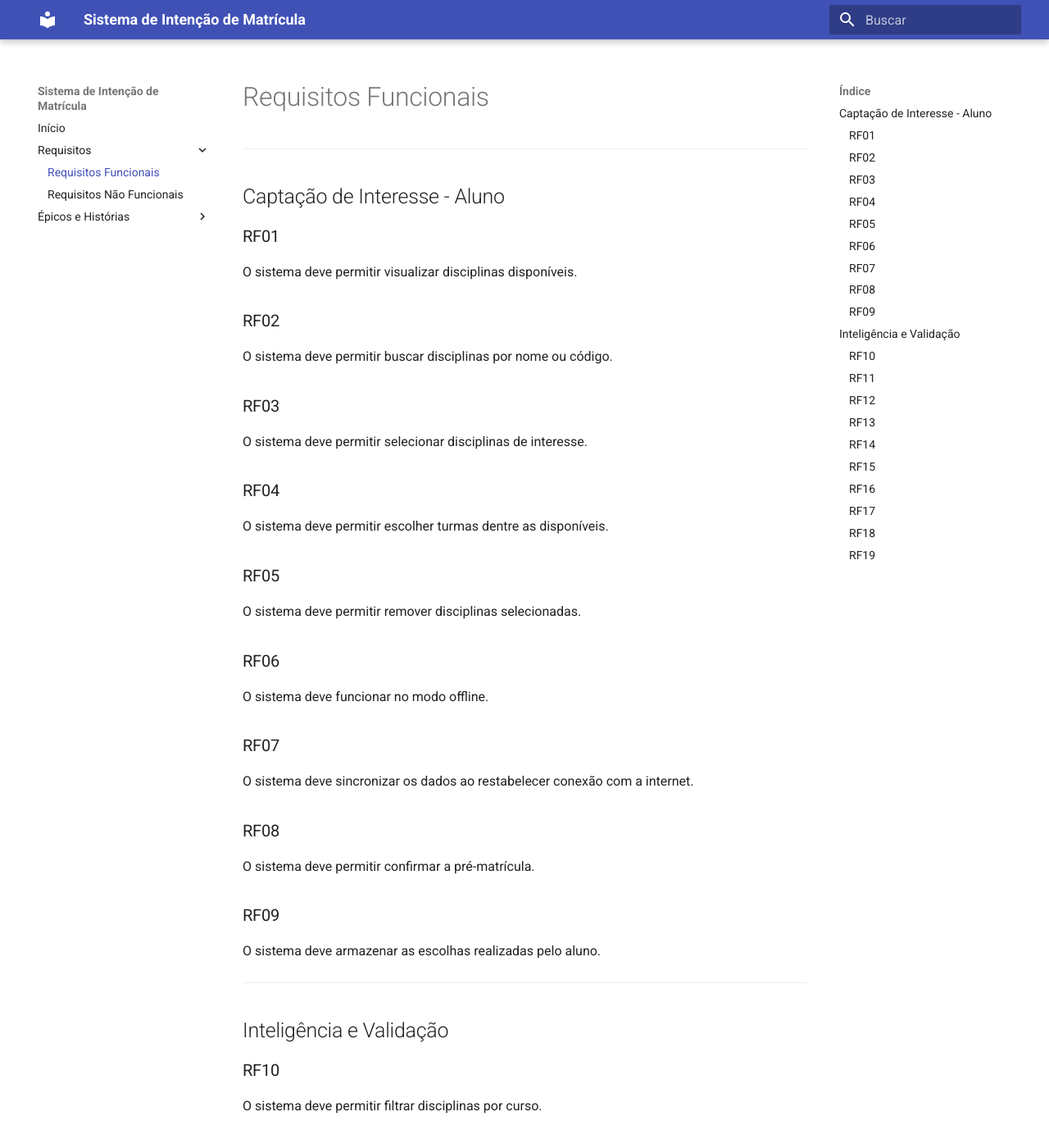
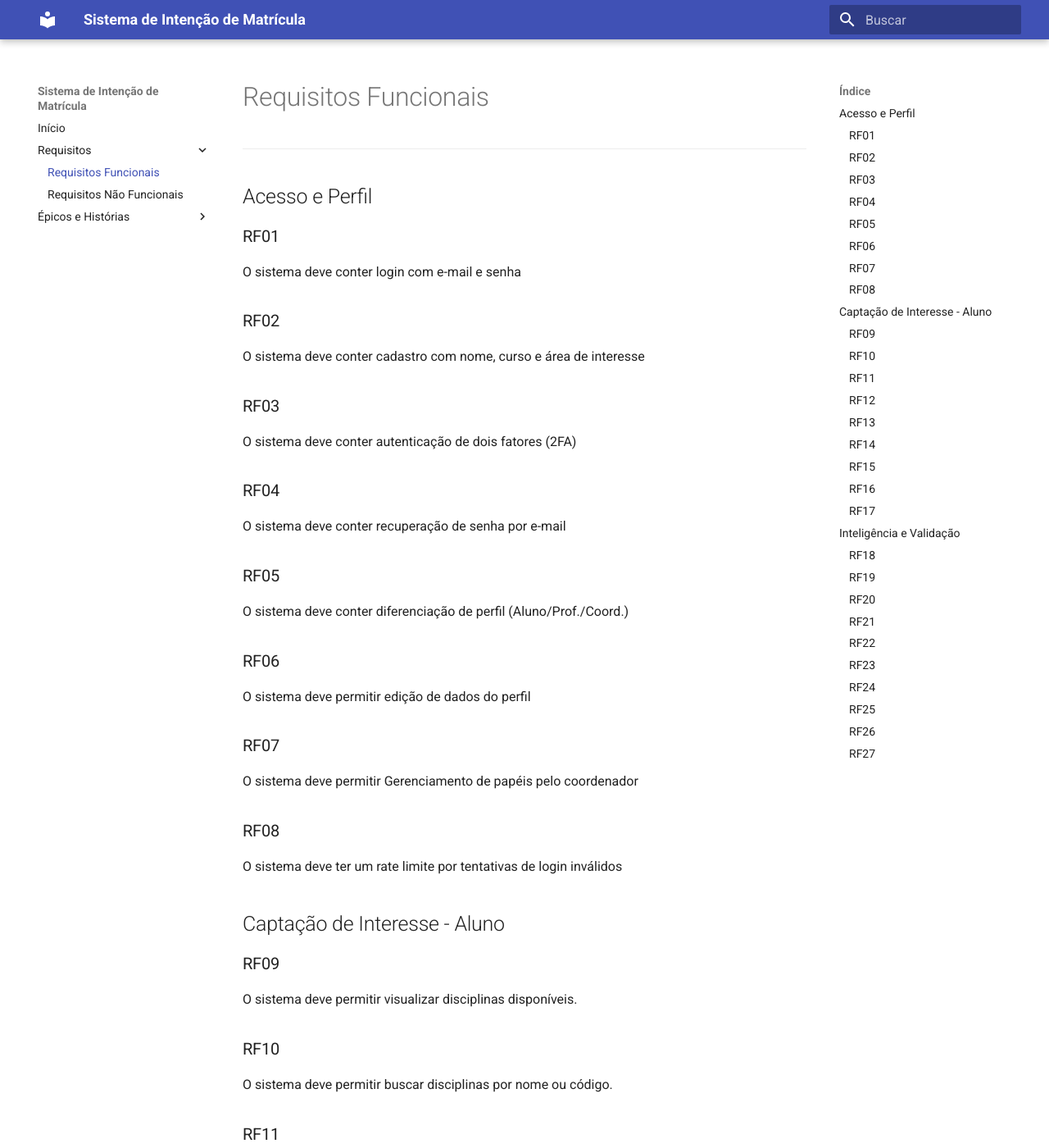
Before and after one commit to si-2026-1/Sistema_de_intencao_de_matricula, an MkDocs documentation site: the page built from docs/Requisitos/Requisitos_funcionais.md, in a window 1280 px wide and 1400 px high. Shown: the whole window at 82% size. Built offline with MkDocs 1.6.1 and Material for MkDocs 9.7.7, drawn with Linux system fonts in a browser that asks for light colours; some of the changed text lies outside the part shown.

Commit message:
Acesso e perfil, funcionais e nao funcionais

```diff
--- a/docs/Requisitos/Requisitos_funcionais.md
+++ b/docs/Requisitos/Requisitos_funcionais.md
@@ -2,65 +2,92 @@
 
 ---
 
+## Acesso e Perfil
+
+### RF01
+O sistema deve conter login com e-mail e senha
+
+### RF02
+O sistema deve conter cadastro com nome, curso e área de interesse
+
+### RF03
+O sistema deve conter autenticação de dois fatores (2FA)
+
+### RF04
+O sistema deve conter recuperação de senha por e-mail
+
+### RF05
+O sistema deve conter diferenciação de perfil (Aluno/Prof./Coord.)
+
+### RF06
+O sistema deve permitir edição de dados do perfil
+
+### RF07
+O sistema deve permitir Gerenciamento de papéis pelo coordenador
+
+### RF08
+O sistema deve ter um rate limite por tentativas de login inválidos
+
+
 ## Captação de Interesse - Aluno
 
-### RF01
+### RF09
 O sistema deve permitir visualizar disciplinas disponíveis.
 
-### RF02
+### RF10
 O sistema deve permitir buscar disciplinas por nome ou código.
 
-### RF03
+### RF11
 O sistema deve permitir selecionar disciplinas de interesse.
 
-### RF04
+### RF12
 O sistema deve permitir escolher turmas dentre as disponíveis.
 
-### RF05
+### RF13
 O sistema deve permitir remover disciplinas selecionadas.
 
-### RF06
+### RF14
 O sistema deve funcionar no modo offline.
 
-### RF07
+### RF15
 O sistema deve sincronizar os dados ao restabelecer conexão com a internet.
 
-### RF08
+### RF16
 O sistema deve permitir confirmar a pré-matrícula.
 
-### RF09
+### RF17
 O sistema deve armazenar as escolhas realizadas pelo aluno.
 
 ---
 
 ## Inteligência e Validação
 
-### RF10
+### RF18
 O sistema deve permitir filtrar disciplinas por curso.
 
-### RF11
+### RF19
 O sistema deve permitir filtrar disciplinas por turno.
 
-### RF12
+### RF20
 O sistema deve permitir alterar disciplinas selecionadas.
 
-### RF13
+### RF21
 O sistema deve permitir remover disciplinas da pré-matrícula.
 
-### RF14
+### RF22
 O sistema deve permitir registrar justificativa na funcionalidade “Perdi o Interesse”.
 
-### RF15
+### RF23
 O sistema deve limitar o período de coleta para 10 dias.
 
-### RF16
+### RF24
 O sistema deve bloquear alterações após o encerramento do período.
 
-### RF17
+### RF25
 O sistema deve atualizar os dados em tempo real.
 
-### RF18
+### RF26
 O sistema deve atualizar automaticamente relatórios e métricas.
 
-### RF19
+### RF27
 O sistema deve impedir duplicidade de registros.
```
Also changed, not shown: docs/Requisitos/Requisitos_nao_funcionais.md (+35 -11 lines).
